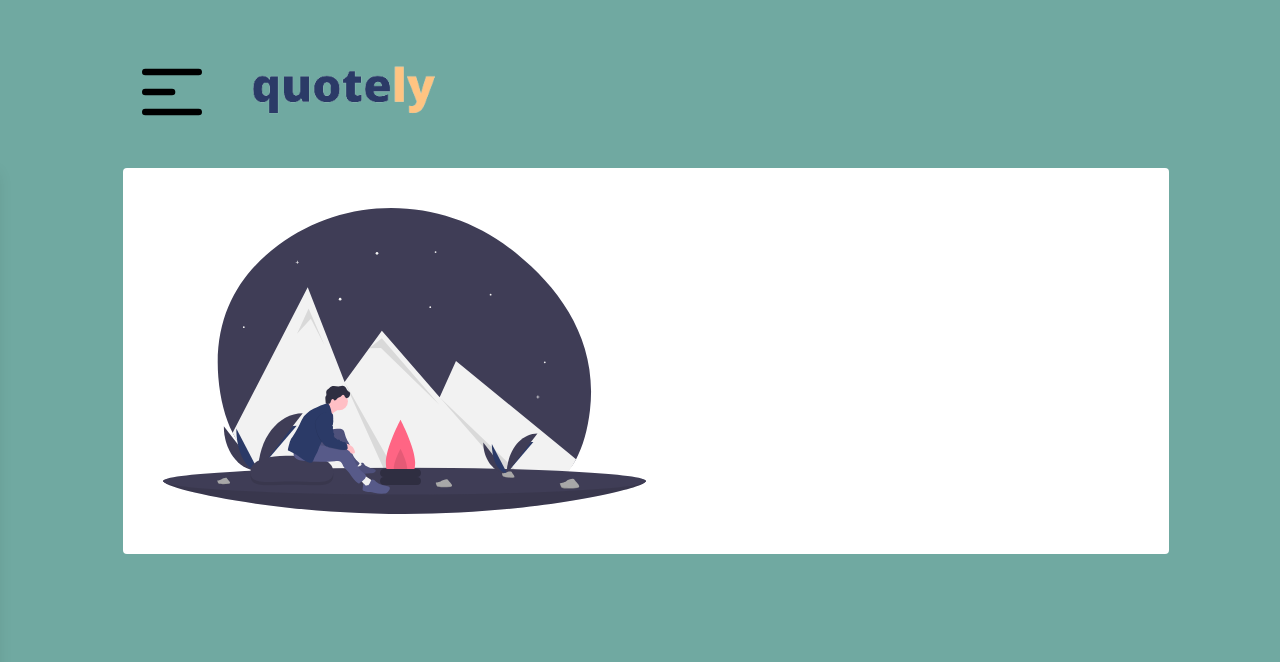
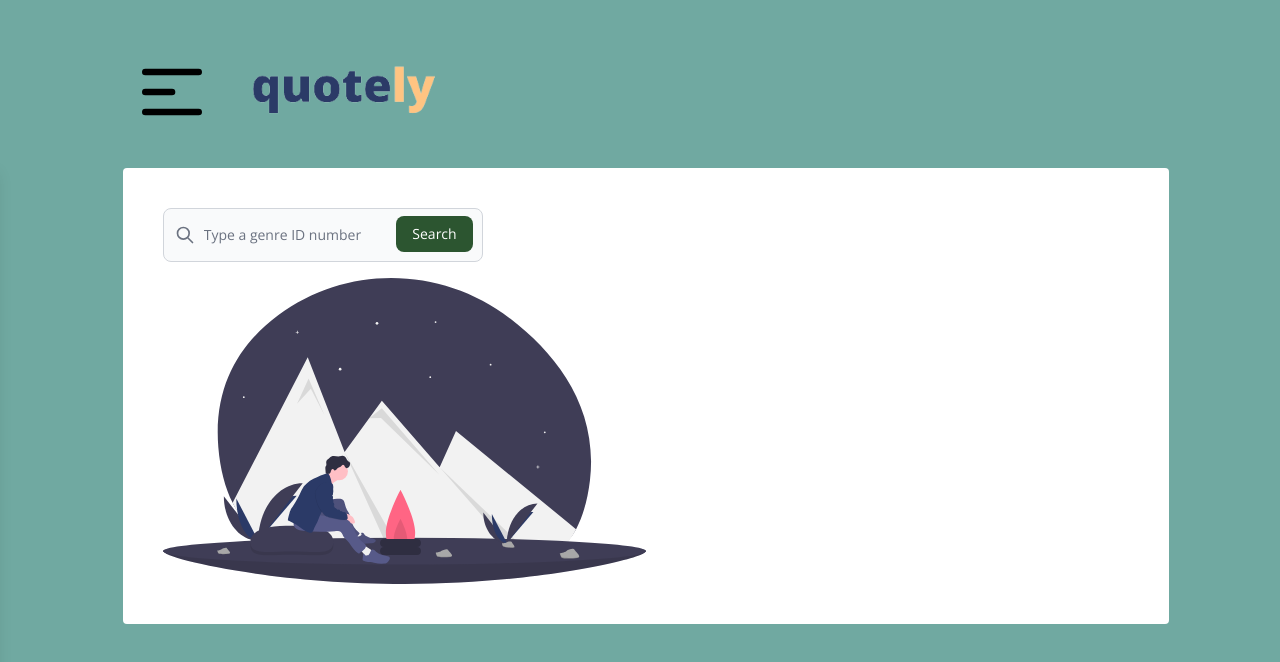
Before and after one commit to gabyfdez90/quotely_frontend, a React (Vite) app: page /genre in a window 1280 px wide. Shown: the top 662 px of the page. Built offline with nearby package versions, Linux system fonts and the light colour scheme.

Commit message:
failed logic genrePage

```diff
--- a/src/components/atoms/searchCategory/SearchCategory.jsx
+++ b/src/components/atoms/searchCategory/SearchCategory.jsx
@@ -2,10 +2,13 @@ import React, {useState} from 'react';
 
 function SearchCategory({text, onSearch}) {
     const [searchTerm, setSearchTerm] = useState("");
+    const apiURL = `http://localhost:8000/api/genres`;
 
-    const handleSearch = (e) => {
+    const handleSearch = async (e) => {
         e.preventDefault();
-        onSearch(searchTerm);
+        const response = await fetch(apiURL);
+        const data = await response.json();
+        onSearch(data);
     };
 
 
@@ -17,7 +20,7 @@ function SearchCategory({text, onSearch}) {
                 <div className="flex absolute inset-y-0 left-0 items-center pl-3 pointer-events-none">
                     <svg className="w-5 h-5 text-gray-500 dark:text-gray-400" fill="none" stroke="currentColor" viewBox="0 0 24 24" xmlns="http://www.w3.org/2000/svg"><path strokeLinecap="round" strokeLinejoin="round" strokeWidth="2" d="M21 21l-6-6m2-5a7 7 0 11-14 0 7 7 0 0114 0z"></path></svg>
                 </div>
-                <input type="text" id="search-input" className="block p-4 pl-10 w-full text-sm text-gray-900 bg-gray-50 rounded-lg border border-gray-300 focus:ring-darkGreen focus:border-darkGreen dark:bg-gray-700 dark:border-gray-600 dark:placeholder-gray-400 dark:text-white dark:focus:ring-darkGreen dark:focus:border-darkGreen" placeholder={text} value={searchTerm} onChange={(e) => setSearchTerm(e.target.value)} required />
+                <input type="text" id="search-input" className="block p-4 pl-10 w-full text-sm text-gray-900 bg-gray-50 rounded-lg border border-gray-300 focus:ring-darkGreen focus:border-darkGreen dark:bg-gray-700 dark:border-gray-600 dark:placeholder-gray-400 dark:text-white dark:focus:ring-darkGreen dark:focus:border-darkGreen" placeholder={text} value={searchTerm} onChange={(e) => setSearchTerm(e.target.value)} onClick={handleSearch} required />
                 <button type="submit" className="text-white absolute right-2.5 bottom-2.5 bg-darkGreen hover:bg-darkerGreen focus:ring-4 focus:outline-none focus:ring-blue-300 font-medium rounded-lg text-sm px-4 py-2 dark:bg-darkGreen dark:hover:bgdarkerGreen dark:focus:bg-darkerGreen" id="search-button" >Search</button>
             </div>
         </form>
--- a/src/pages/genre/GenrePage.jsx
+++ b/src/pages/genre/GenrePage.jsx
@@ -1,15 +1,39 @@
 import React from 'react';
-import genreImg from '../../assets/img/genre.svg'
-import SearchBar from '../../components/atoms/searchCollection/SearchCollection';
+import { useState, useEffect } from 'react';
+import genreImg from '../../assets/img/genre.svg';
+import SearchCategory from '../../components/atoms/searchCategory/SearchCategory';
+import SmallCard from '../../components/molecules/smallCard/SmallCard'
 
 function GenrePage() {
-  return (
+  const [searchResult, setSearchResults] = useState([]);
+  const [searchGenres, setSearchGenres] = useState("");
+  const apiUrl = `http://127.0.0.1:8000/api/quotes`
+
+  const handleSearch = (genreId) => {
+    fetch(apiUrl).then((response) => response.json()).then((data)=>{
+        const filteredQuotes = data.filter((quote) => quote.genre_ID === genreId);
+        setSearchResults(filteredQuotes);
+    })
+    .catch((error) =>{console.error('Error fetching quotes', error);
+    });
+    };
+
+    return (
     <div className='flex'>
         <div className="flex flex-col gap-4 align-center">
-
+            <SearchCategory text={"Type a genre ID number"} onSearch={handleSearch} />
             <img className='w-1/2' src={genreImg} alt="Genre Graphic" />
         </div>
-        <div className=''></div>
+        <div className='flex flex-col gap-5'>
+        {searchResult.map((quote) => (
+                   <SmallCard
+                   key={quote.id}
+                   title = {quote.title}
+                   text = {quote.text}
+               />
+      ))}
+
+        </div>
     </div>
   )
 }
```
